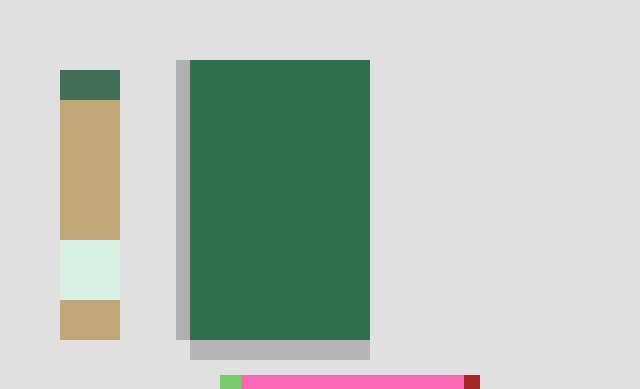
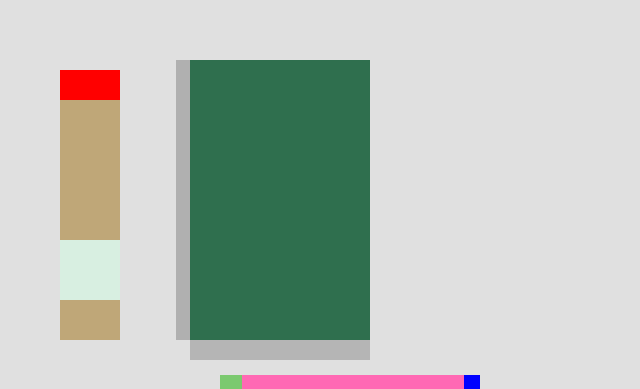
Before and after one commit to syc9459-ui/Still_life, a plain HTML site: page index.html in a window 1280 px wide. Shown: the part 510-899 px from the top of the page, without its empty margins (0-640 px from the left). Drawn offline with Linux system fonts and the light colour scheme.

Commit message:
commit changes

```diff
--- a/style.css
+++ b/style.css
@@ -16,7 +16,7 @@ body {
 #coffee-cap {
   width: 60px;
   height: 30px;
-  background-color: #3f6f55;
+  background-color: red;
 }
 
 #coffee-label {
@@ -75,7 +75,7 @@ body {
 #tip {
   width: 16px;
   height: 14px;
-  background-color: brown;
+  background-color: blue;
   position: absolute;
   right: 0;
   top: 0;
```
